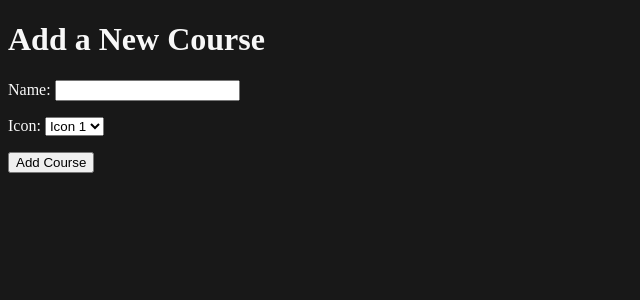
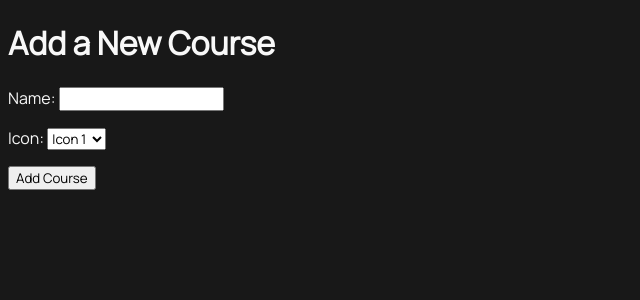
Before and after one commit to Uthmanbello/courses, a Django app: page /add_course/ in a window 1280 px wide. Shown: the top 300 px of the page, without its empty margins (0-640 px from the left). Run offline with Django 4.2, Linux system fonts and the light colour scheme.

Commit message:
Finish styling of landing page

```diff
--- a/src/courses/courselist/templates/base.html
+++ b/src/courses/courselist/templates/base.html
@@ -7,8 +7,16 @@
     <meta name="viewport" content="width=device-width, initial-scale=1.0">
     <title>DeRoyale Courses</title>
     <!-- <link rel="stylesheet" href="{% static 'css/styles.css' %}"> -->
-    <link href="https://fonts.googleapis.com/css2?family=Josefin+Sans:ital,wght@0,100;0,500;0,700;1,100&family=Lato:wght@400;700;900&family=Lobster&family=Rubik:wght@300;400&display=swap" rel="stylesheet">
+    <link rel="preconnect" href="https://fonts.googleapis.com">
+    <link rel="preconnect" href="https://fonts.gstatic.com" crossorigin>
+    <link href="https://fonts.googleapis.com/css2?family=Josefin+Sans:ital,wght@0,100;0,500;0,700;1,100&family=Lato:wght@300;700;900&family=Lobster&family=Manrope:wght@200;400&family=Roboto&family=Rubik&display=swap" rel="stylesheet">
+    <!-- <link href="https://fonts.googleapis.com/css2?family=Josefin+Sans:ital,wght@0,100;0,500;0,700;1,100&family=Lato:wght@400;700;900&family=Lobster&family=Rubik:wght@300;400&display=swap" rel="stylesheet"> -->
     <style>
+        * {
+            font-family: 'Manrope', sans-serif;
+            box-sizing: border-box;
+        }
+
         body {
             background-color: #181818;
             color: #f8f8f8;
```
